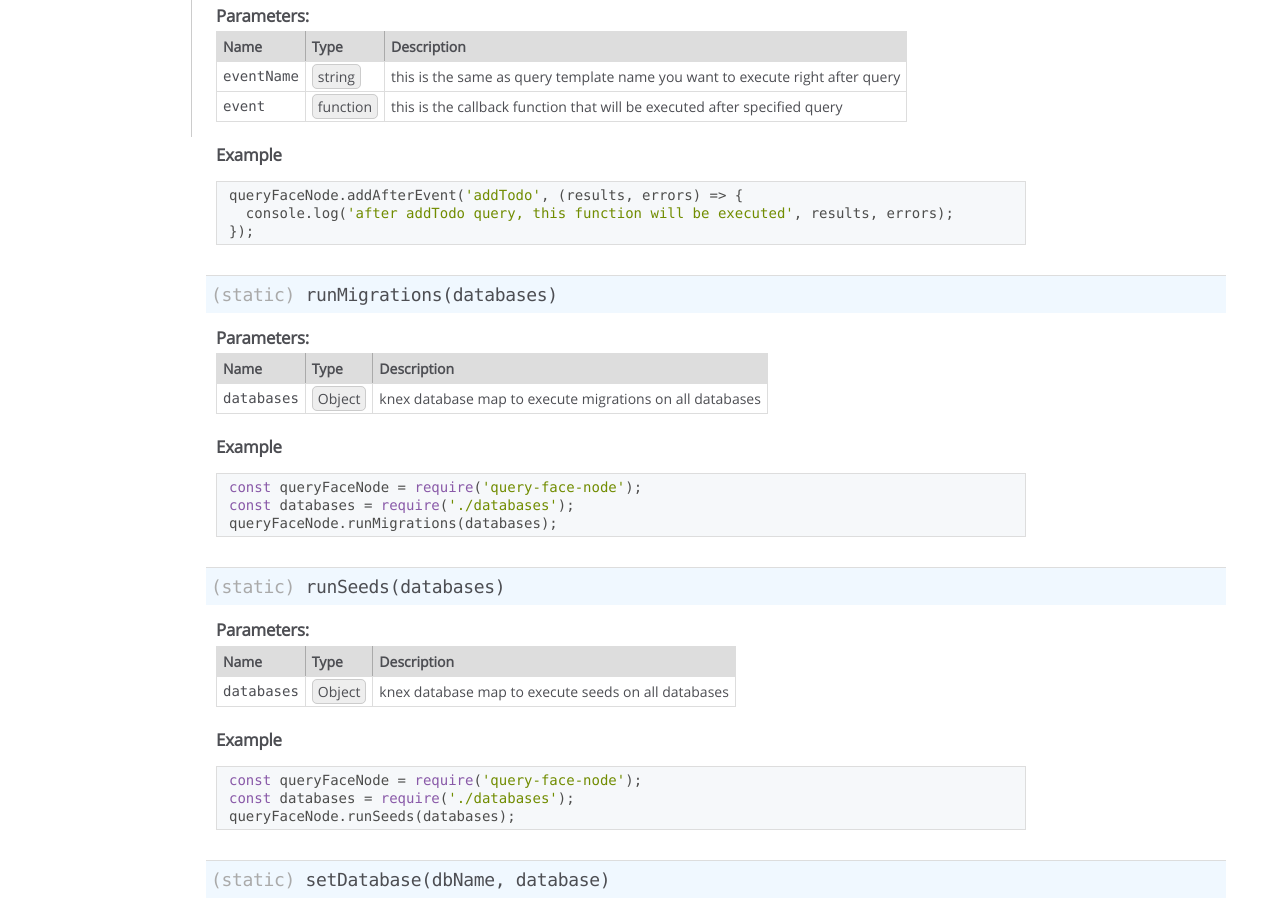
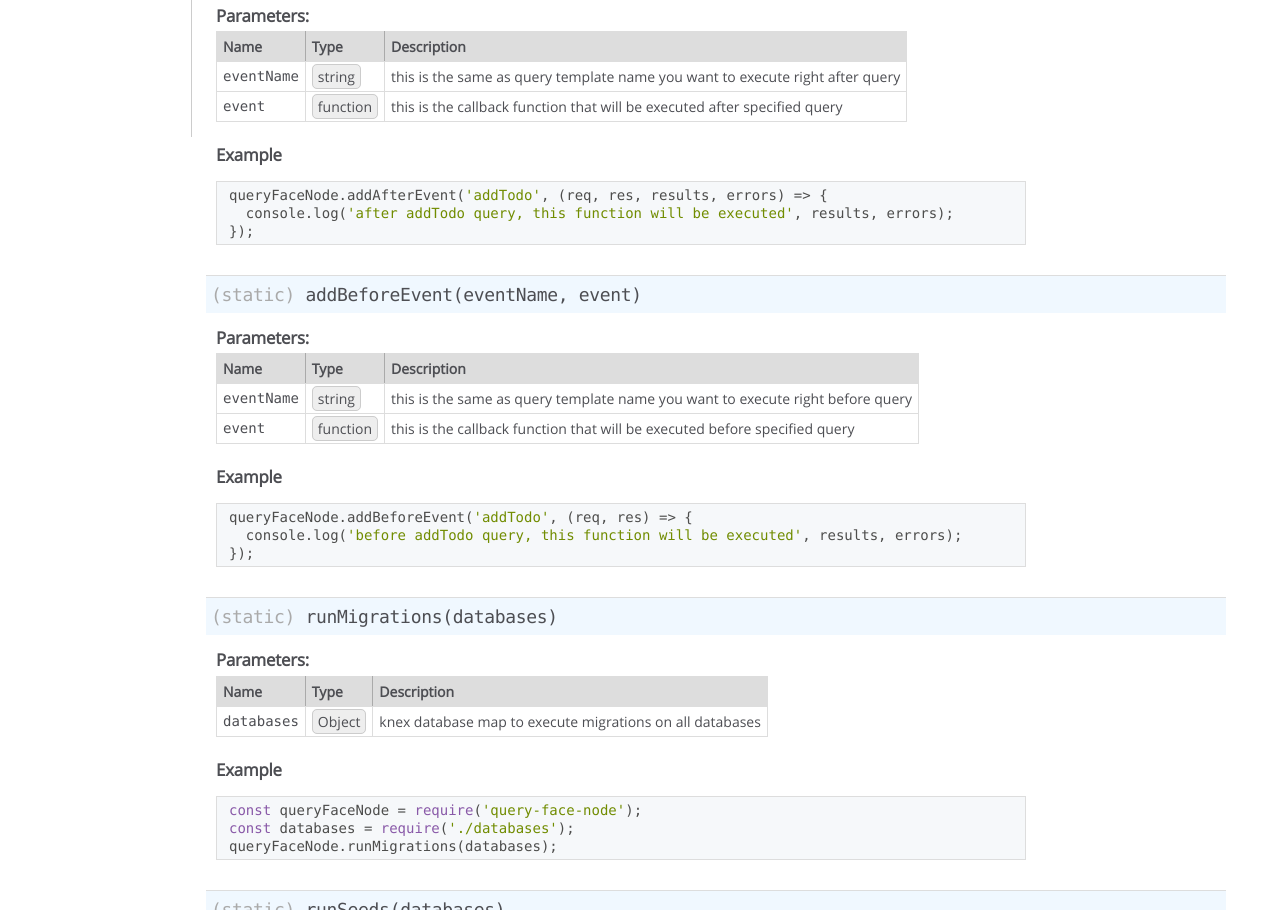
Before and after one commit to enginustun/query-face-node, a website: page docs/query-face-node/0.0/queryFaceNode.html in a window 1280 px wide. Shown: the part 663-1573 px from the top of the page. Drawn offline with Linux system fonts and the light colour scheme.

```diff
--- a/docs/query-face-node/0.0/queryFaceNode.html
+++ b/docs/query-face-node/0.0/queryFaceNode.html
@@ -43,6 +43,9 @@
           <ul class="">
             <li class="doc-function">
               <a href="queryFaceNode.html#.addAfterEvent">addAfterEvent</a>
+            </li>
+            <li class="doc-function">
+              <a href="queryFaceNode.html#.addBeforeEvent">addBeforeEvent</a>
             </li>
             <li class="doc-function">
               <a href="queryFaceNode.html#.runMigrations">runMigrations</a>
@@ -166,8 +169,67 @@
 
           <pre
             class="prettyprint"
-          ><code>queryFaceNode.addAfterEvent('addTodo', (results, errors) => {
+          ><code>queryFaceNode.addAfterEvent('addTodo', (req, res, results, errors) => {
   console.log('after addTodo query, this function will be executed', results, errors);
+});</code></pre>
+
+          <h4 class="name" id=".addBeforeEvent">
+            <span class="type-signature">(static) </span>addBeforeEvent<span
+              class="signature"
+              >(eventName, event)</span
+            ><span class="type-signature"></span>
+          </h4>
+
+          <h5>Parameters:</h5>
+
+          <table class="params">
+            <thead>
+              <tr>
+                <th>Name</th>
+
+                <th>Type</th>
+
+                <th class="last">Description</th>
+              </tr>
+            </thead>
+
+            <tbody>
+              <tr>
+                <td class="name"><code>eventName</code></td>
+
+                <td class="type">
+                  <span class="param-type">string</span>
+                </td>
+
+                <td class="description last">
+                  this is the same as query template name you want to execute
+                  right before query
+                </td>
+              </tr>
+
+              <tr>
+                <td class="name"><code>event</code></td>
+
+                <td class="type">
+                  <span class="param-type">function</span>
+                </td>
+
+                <td class="description last">
+                  this is the callback function that will be executed before
+                  specified query
+                </td>
+              </tr>
+            </tbody>
+          </table>
+
+          <dl class="details"></dl>
+
+          <h5>Example</h5>
+
+          <pre
+            class="prettyprint"
+          ><code>queryFaceNode.addBeforeEvent('addTodo', (req, res) => {
+  console.log('before addTodo query, this function will be executed', results, errors);
 });</code></pre>
 
           <h4 class="name" id=".runMigrations">
--- a/package.json
+++ b/package.json
@@ -10,6 +10,11 @@
     "eslint-fix": "eslint --fix ./",
     "docs": "node .jsdoc/node/before-generation.js && eslint --fix .jsdoc/src && jsdoc -c ./.jsdoc/config.js -t ./.jsdoc/custom-template && node .jsdoc/node/after-generation.js && prettier --write ./docs/query-face-node/**/*.html",
     "test": "echo \"Error: no test specified\" && exit 1"
+  },
+  "husky": {
+    "hooks": {
+      "pre-commit": "npm run docs && git add ./docs"
+    }
   },
   "repository": {
     "type": "git",
@@ -29,6 +34,7 @@
     "eslint": "^6.1.0",
     "eslint-config-prettier": "^6.0.0",
     "eslint-plugin-prettier": "^3.1.0",
+    "husky": "^4.2.1",
     "jsdoc": "^3.6.3",
     "prettier": "^1.18.2"
   }
```
Also changed, not shown: 1 other file.
